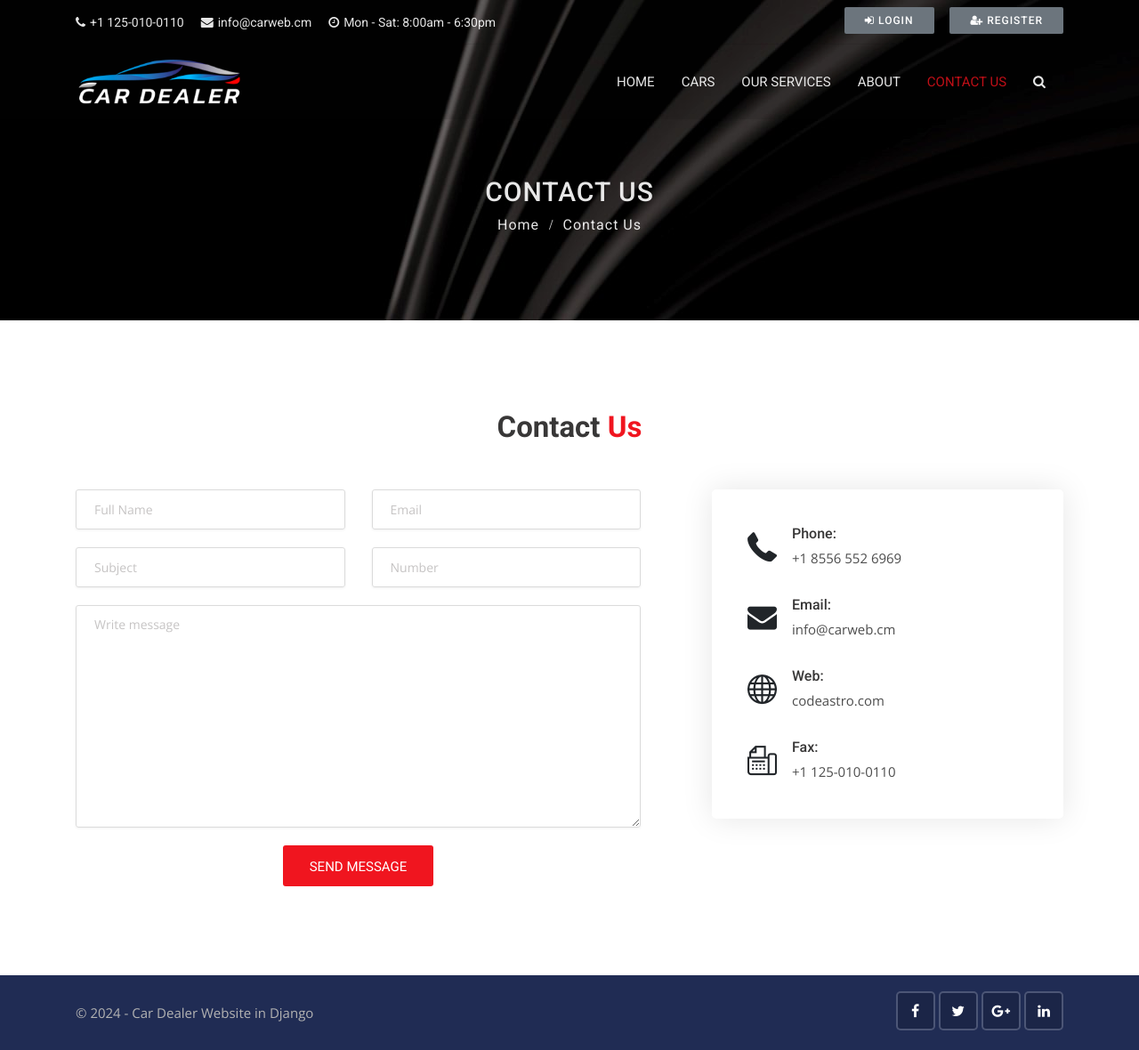
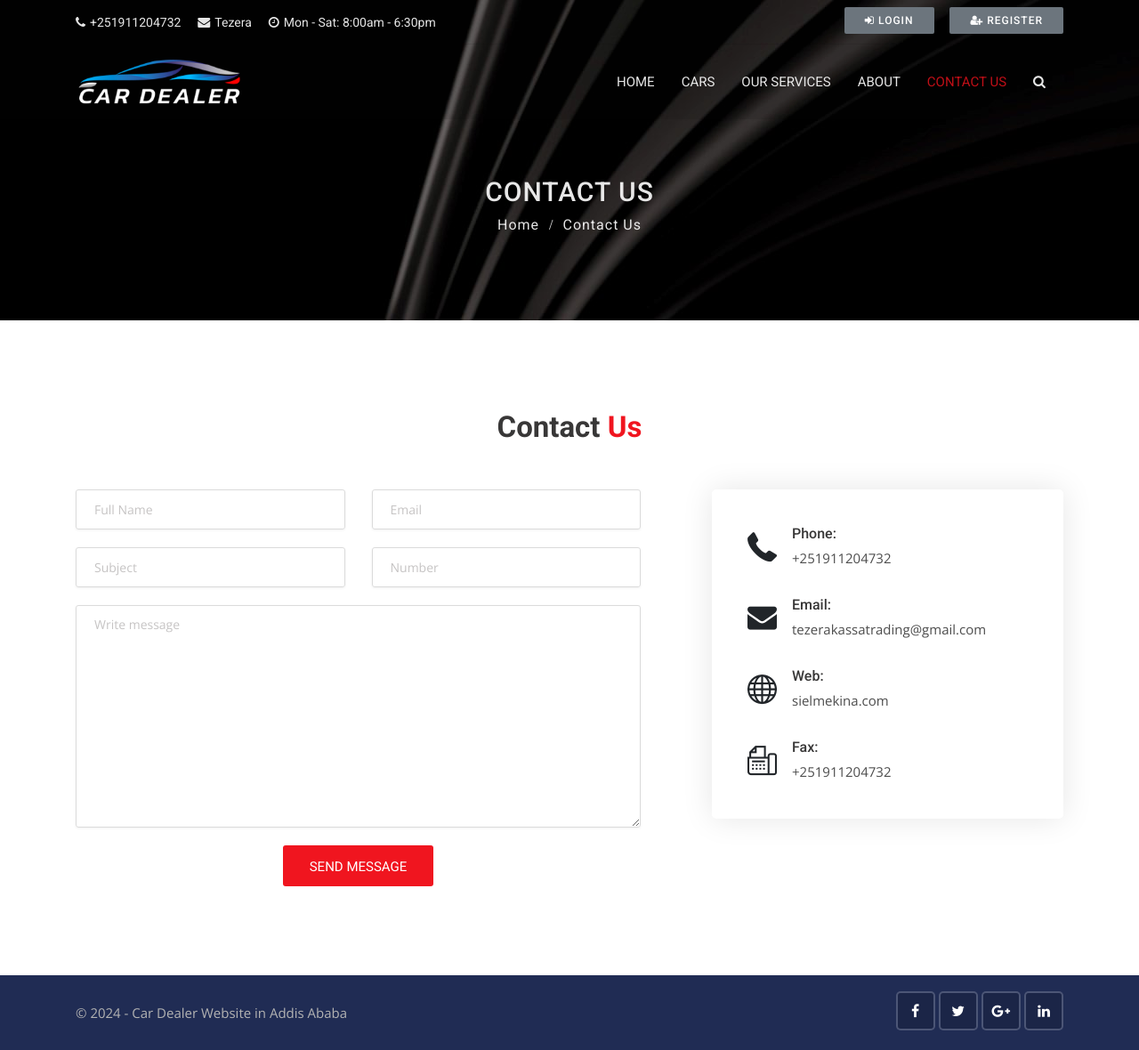
Before and after one commit to DanielMesfin/mekinaye, a Django app: page /contact in a window 1280 px wide. Shown: the whole page at 89% size. Run offline with Django 3.2, Linux system fonts and the light colour scheme; parts of the project's set-up code (start-up, migrations or seed data) failed here and were passed over; some libraries are stand-ins or nearby versions.

Commit message:
update most data

```diff
--- a/pages/models.py
+++ b/pages/models.py
@@ -1,4 +1,5 @@
 from django.db import models
+from cloudinary.models import CloudinaryField
 
 # Create your models here.
 
@@ -6,7 +7,8 @@ class Team(models.Model):
     first_name = models.CharField(max_length=255)
     last_name = models.CharField(max_length=255)
     designation = models.CharField(max_length=255)
-    photo = models.ImageField(upload_to='photos/%Y/%m/%d/')
+    # photo = models.ImageField(upload_to='photos/%Y/%m/%d/')
+    photo = CloudinaryField("photo")
     facebook_link = models.URLField(max_length=100)
     twitter_link = models.URLField(max_length=100)
     google_plus_link = models.URLField(max_length=100)
--- a/templates/includes/footer.html
+++ b/templates/includes/footer.html
@@ -6,15 +6,15 @@
         <div class="container">
             <div class="row">
                 <div class="col-lg-8">
-                    <p class="copy">© {% now 'Y' %} - Car Dealer Website in Django</p>
+                    <p class="copy">© {% now 'Y' %} - Car Dealer Website in Addis Ababa</p>
                 </div>
                 <div class="col-lg-4">
                     <div class="social-list-2">
                         <ul>
-                            <li><a href="https://codeastro.com/" target="_blank" class="facebook-bg"><i class="fa fa-facebook"></i></a></li>
-                            <li><a href="https://codeastro.com/" target="_blank" class="twitter-bg"><i class="fa fa-twitter"></i></a></li>
-                            <li><a href="https://codeastro.com/" target="_blank" class="google-bg"><i class="fa fa-google-plus"></i></a></li>
-                            <li><a href="https://codeastro.com/" target="_blank" class="linkedin-bg"><i class="fa fa-linkedin"></i></a></li>
+                            <li><a href="#" target="_blank" class="facebook-bg"><i class="fa fa-facebook"></i></a></li>
+                            <li><a href="#" target="_blank" class="twitter-bg"><i class="fa fa-twitter"></i></a></li>
+                            <li><a href="#" target="_blank" class="google-bg"><i class="fa fa-google-plus"></i></a></li>
+                            <li><a href="#" target="_blank" class="linkedin-bg"><i class="fa fa-linkedin"></i></a></li>
                         </ul>
                     </div>
                 </div>
--- a/templates/includes/topbar.html
+++ b/templates/includes/topbar.html
@@ -5,8 +5,8 @@
         <div class="row">
             <div class="col-lg-8 col-md-8 col-sm-7">
                 <div class="list-inline">
-                    <a href="tel:+1 125-010-0110"><i class="fa fa-phone"></i>+1 125-010-0110</a>
-                    <a href="tel:info@carweb.cm"><i class="fa fa-envelope"></i>info@carweb.cm</a>
+                    <a href="tel:+251911204732"><i class="fa fa-phone"></i>+251911204732</a>
+                    <a href="melto:tezerakassatrading@gmail.com"><i class="fa fa-envelope"></i>Tezera</a>
                     <a href="tel:info@carweb.cm"><i class="fa fa-clock-o"></i>Mon - Sat: 8:00am - 6:30pm</a>
                 </div>
             </div>
--- a/templates/pages/about.html
+++ b/templates/pages/about.html
@@ -63,9 +63,9 @@
             </div>
             <div class="col-xl-7 col-lg-6 align-self-center">
                 <div class="best-used-car">
-                    <h3>Welcome to <span>CarDealer Website</span></h3>
-                    <p>Lorem Ipsum is simply dummy text of the printing and typesetting industry. Lorem Ipsum has been the industry's standard dummy text ever since the 1500s, when an unknown printer took a galley of type and scrambled it to make a type specimen book. It has</p>
-                    <p class="mb-0">electronic typesetting, remaining essentially unchanged. It was popularised in the 1960s with the release of Letraset sheets containing Lorem Ipsum passages, and more recently with desktop publishing software like Aldus PageMaker</p>
+                    <h3>ወደ ዋናው የመኪና መድረክ! <span> እንኳን በደህና መጡ</span></h3>
+                    <p>መኪናዎችን መግዛት፣ መሸጥ እና መገበያየት ከመቼውም ጊዜ በበለጠ ቀላል ለማድረግ የተነደፈውን እጅግ በጣም ጥሩ የመኪና የገበያ ቦታችንን ያስሱ። ለተጠቃሚ ምቹ በሆኑ ባህሪያት፣ ደህንነታቸው የተጠበቁ ግብይቶች እና በርካታ የተሸከርካሪዎች ምርጫ፣ የእኛ መድረክ ለሁሉም ነገር አውቶሞቲቭ አንድ ማቆሚያ መድረሻዎ ነው።</p>
+                    <p class="mb-0"> የሚቀጥለውን ጉዞዎን እየፈለጉም ሆነ ለመሸጥ ዝግጁ ይሁኑ፣ የእኛ ድረ-ገጽ ከመጀመሪያው እስከ መጨረሻ እንከን የለሽ ተሞክሮን ያረጋግጣል።</p>
                 </div>
             </div>
         </div>
--- a/templates/pages/contact.html
+++ b/templates/pages/contact.html
@@ -71,7 +71,7 @@
                             </div>
                             <div class="detail">
                                 <h5>Phone:</h5>
-                                <p><a href="#">+1 8556 552 6969</a></p>
+                                <p><a href="#">+251911204732</a></p>
                             </div>
                         </div>
                         <div class="ci-box">
@@ -80,7 +80,7 @@
                             </div>
                             <div class="detail">
                                 <h5>Email:</h5>
-                                <p><a href="#">info@carweb.cm</a></p>
+                                <p><a href="#">tezerakassatrading@gmail.com</a></p>
                             </div>
                         </div>
                         <div class="ci-box">
@@ -89,7 +89,7 @@
                             </div>
                             <div class="detail">
                                 <h5>Web:</h5>
-                                <p><a href="#">codeastro.com</a></p>
+                                <p><a href="#">sielmekina.com</a></p>
                             </div>
                         </div>
                         <div class="ci-box mb-0">
@@ -98,7 +98,7 @@
                             </div>
                             <div class="detail">
                                 <h5>Fax:</h5>
-                                <p><a href="#">+1 125-010-0110</a></p>
+                                <p><a href="#">+251911204732</a></p>
                             </div>
                         </div>
                     </div>
```
Also changed, not shown: templates/cars/car_detail.html (+9 -9 lines), templates/cars/cars.html (+5 -5 lines), pages/migrations/0004_alter_team_photo.py (added).
